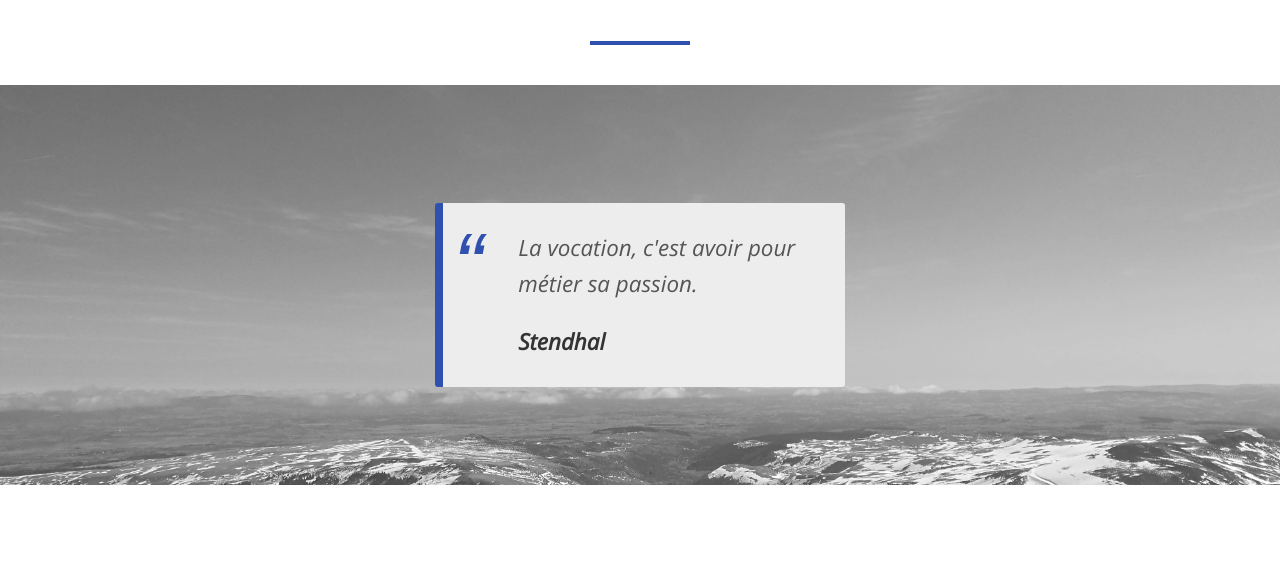
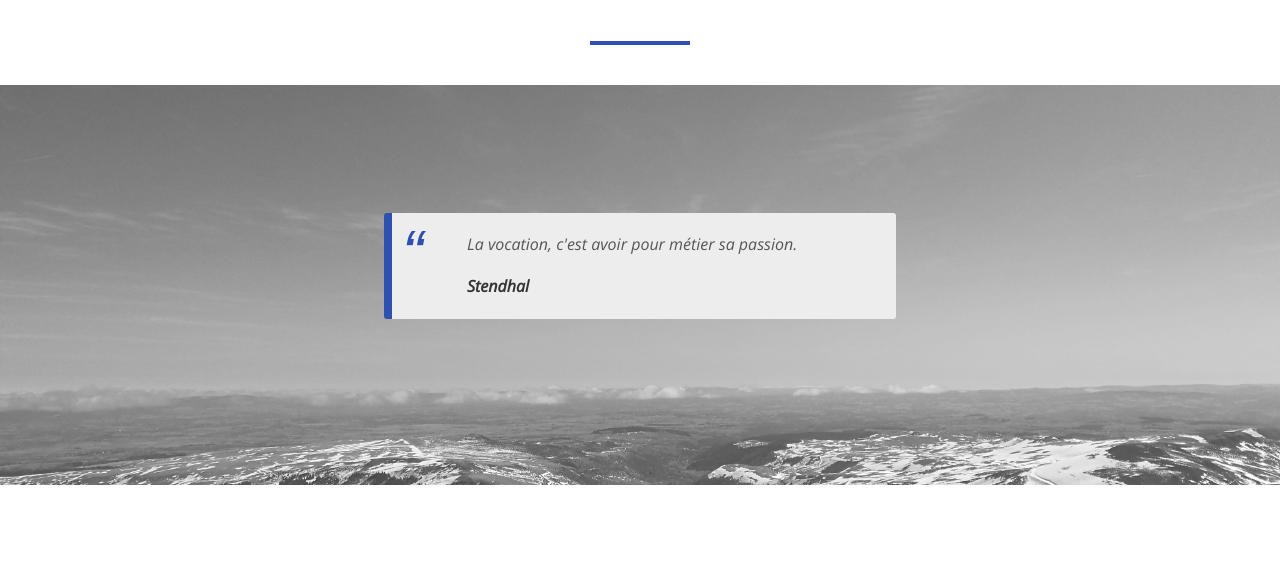
Before and after one commit to dasyx/curriculum_vitae, a PHP site: page / in a window 1280 px wide. Shown: the part 691-1277 px from the top of the page. Run offline with PHP 8.4, Linux system fonts and the light colour scheme.

Commit message:
blockquote fix media queries

```diff
--- a/css/layouts/_section_quote.scss
+++ b/css/layouts/_section_quote.scss
@@ -3,7 +3,7 @@
 blockquote {
     position: absolute;
     font-size: 1.4em;
-    width: 32%;
+    width: 30%;
     margin: 50px auto;
     font-family: Open Sans;
     font-style: italic;
@@ -16,23 +16,35 @@ blockquote {
     margin-top: 160px;
     z-index: 1;
     left: 34%;
-
-    @media (max-width: 767px) {
-        position: absolute;
+    @media screen and (max-width: 449px) {
         font-size: 1em;
         width: 65%;
-        margin: 50px auto;
-        font-family: Open Sans;
-        font-style: italic;
-        color: #555556;
-        padding: 1.2em 30px 1.2em 75px;
-        border-left: 8px solid #2e51af;
-        line-height: 1.6;
-        background: #ededed;
-        border-radius: 3px;
+        margin-top: 140px;
+        left: 18%;
+    }
+    @media screen and (min-width: 450px) and (max-width: 767px) {
+        font-size: 1em;
+        width: 65%;
         margin-top: 170px;
-        z-index: 1;
         left: 18%;
+    }
+    @media screen and (min-width: 768px) and (max-width: 1400px) {
+        font-size: 1em;
+        width: 40%;
+        margin-top: 170px;
+        left: 30%;
+    }
+    @media screen and (min-width: 1401px) and (max-width: 1800px) {
+        font-size: 1em;
+        width: 35%;
+        margin-top: 170px;
+        left: 32%;
+    }
+    @media screen and (min-width: 2000px) {
+        font-size: 1.2em;
+        width: 25%;
+        margin-top: 170px;
+        left: 38%;
     }
 }
 
--- a/css/styles.css
+++ b/css/styles.css
@@ -157,7 +157,7 @@ section .head_banner {
 blockquote {
   position: absolute;
   font-size: 1.4em;
-  width: 32%;
+  width: 30%;
   margin: 50px auto;
   font-family: Open Sans;
   font-style: italic;
@@ -172,23 +172,48 @@ blockquote {
   left: 34%;
 }
 
-@media (max-width: 767px) {
+@media screen and (max-width: 449px) {
   blockquote {
-    position: absolute;
     font-size: 1em;
     width: 65%;
-    margin: 50px auto;
-    font-family: Open Sans;
-    font-style: italic;
-    color: #555556;
-    padding: 1.2em 30px 1.2em 75px;
-    border-left: 8px solid #2e51af;
-    line-height: 1.6;
-    background: #ededed;
-    border-radius: 3px;
+    margin-top: 140px;
+    left: 18%;
+  }
+}
+
+@media screen and (min-width: 450px) and (max-width: 767px) {
+  blockquote {
+    font-size: 1em;
+    width: 65%;
     margin-top: 170px;
-    z-index: 1;
     left: 18%;
+  }
+}
+
+@media screen and (min-width: 768px) and (max-width: 1400px) {
+  blockquote {
+    font-size: 1em;
+    width: 40%;
+    margin-top: 170px;
+    left: 30%;
+  }
+}
+
+@media screen and (min-width: 1401px) and (max-width: 1800px) {
+  blockquote {
+    font-size: 1em;
+    width: 35%;
+    margin-top: 170px;
+    left: 32%;
+  }
+}
+
+@media screen and (min-width: 2000px) {
+  blockquote {
+    font-size: 1.2em;
+    width: 25%;
+    margin-top: 170px;
+    left: 38%;
   }
 }
 
```
Also changed, not shown: 1 other file.
